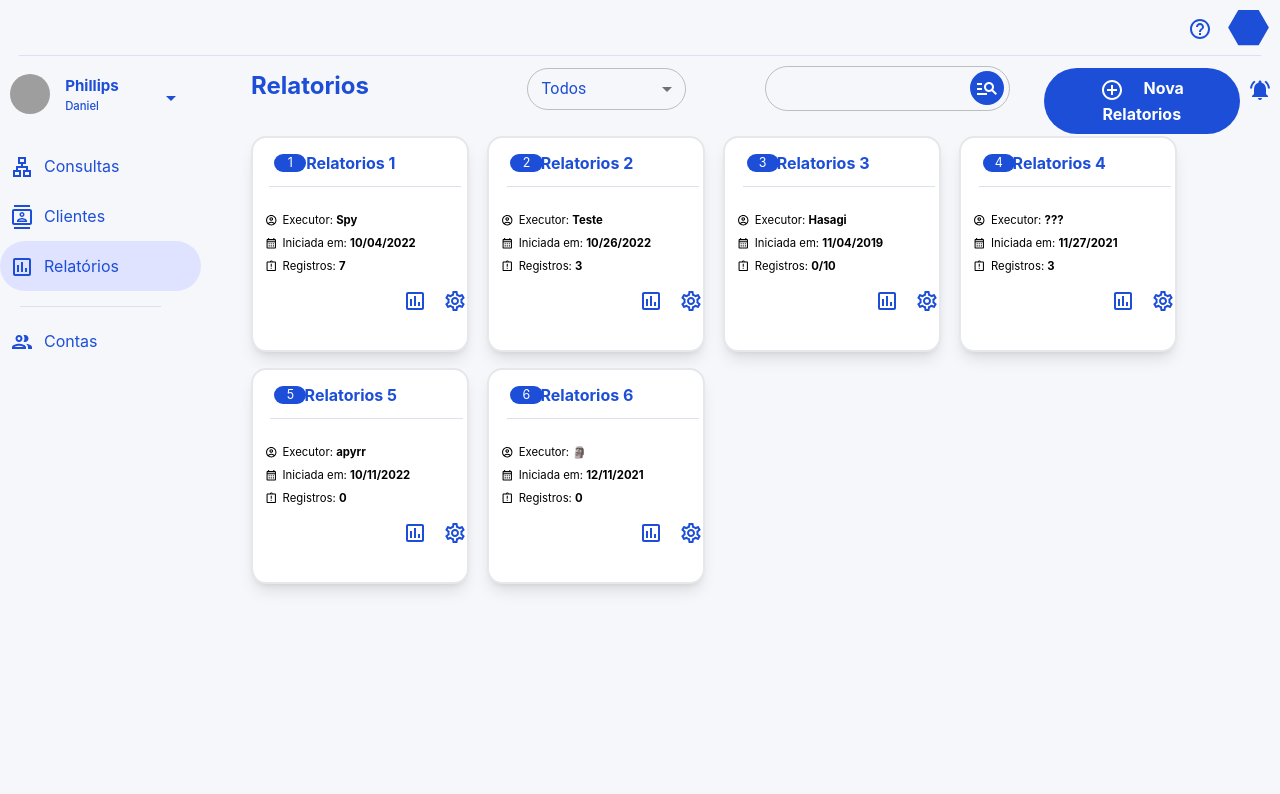
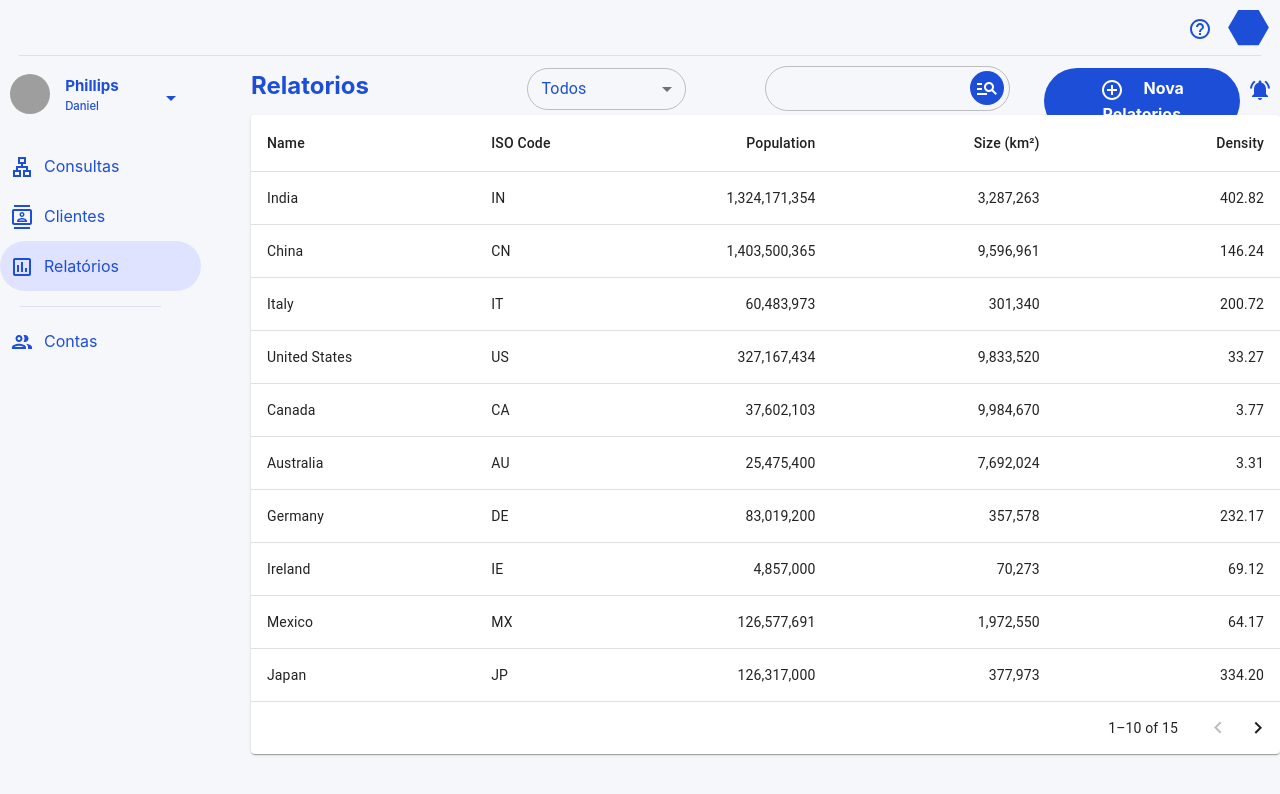
Before and after one commit to randolfdev/Frontend-SunWay, a React (Create React App) app: page /Relatorios in a window 1280 px wide. Shown: the top 794 px of the page. Built offline with nearby package versions, Linux system fonts and the light colour scheme; grey boxes are pictures that could not be loaded; the HTML template or start-up script is replaced by a standard one.

Commit message:
relatorio update

```diff
--- a/src/components/Relatorios/RelatorioItem.tsx
+++ b/src/components/Relatorios/RelatorioItem.tsx
@@ -7,12 +7,12 @@
 import { IconButton } from "@mui/material";
 import { createTheme } from "@mui/material/styles";
 import { ThemeProvider } from "@emotion/react";
-interface ClienteItemProps {
+interface RelatorioItemProps {
   filterValue: number,
   showQuery: string | undefined
 }
 
-export default function ClienteItem({filterValue, showQuery}:ClienteItemProps ) {
+export default function RelatorioItem({filterValue, showQuery}:RelatorioItemProps ) {
   const Relatorios = [{ id: 1, Executor: "Spy", inicio: "10/04/2022", Registros: 7 }, { id: 2, Executor: "Teste", inicio: "10/26/2022", Registros: 3 }, { id: 3, Executor: "Hasagi", inicio: "11/04/2019", Registros:"0/10" }, { id: 4, Executor: "???", inicio: "11/27/2021", Registros: 3 }, { id: 5, Executor: "apyrr", inicio: "10/11/2022", Registros: 0 }, {id: 6, Executor: "🗿", inicio: "12/11/2021", Registros: 0}];
   let dateFilter: Date;
   if (filterValue > 0) {
@@ -43,12 +43,12 @@
         if(dataInicio > dateFilter.getTime()){
           if (val.Executor.toLowerCase().includes(textoPesquisa.toLowerCase())) {
             return (
-              <div key={key} className="ClienteItem shadow-lg">
-                <div className="ClienteItemHeader">
-                  <div className="ClienteItemId">{val.id}</div>
+              <div key={key} className="RelatorioItem shadow-lg">
+                <div className="RelatorioItemHeader">
+                  <div className="RelatorioItemId">{val.id}</div>
                   <span>Relatorios {key + 1}</span>
                 </div>
-                <div className="ClienteCorpo">
+                <div className="RelatorioCorpo">
                   <li className="QueryFormatli">
 
                     <ul className="QueryFormatul"><AccountCircleOutlinedIcon sx={{ fontSize: 12.5 }} className="QueryIcon" />Executor: <b>{val.Executor}</b></ul>
--- a/src/components/Relatorios/Relatorios.css
+++ b/src/components/Relatorios/Relatorios.css
@@ -1,4 +1,4 @@
-.RelatoriosGrid {
+.TableContainer {
     display: grid;
     grid-auto-rows: 1fr;
     grid-template-columns: 23.5% 23.5% 23.5% 23.5%;
@@ -16,7 +16,7 @@
     width: 100%;
 }
 
-.ClienteItemId {
+.RelatorioItemId {
     position: relative;
     float: left;
     left: 10%;
@@ -28,7 +28,7 @@
     border-radius: 9999px;
 }
 
-.ClienteCorpo {
+.RelatorioCorpo {
     position: relative;
     height: 100%;
     text-align: left;
@@ -39,7 +39,7 @@
 
 }
 
-.ClienteItem {
+.RelatorioItem {
     display: inline-grid;
     background-color: white;
     width: 100%;
@@ -49,7 +49,7 @@
 
 }
 
-.ClienteItemHeader {
+.RelatorioItemHeader {
     position: relative;
     display: inline;
     top: 15%;
@@ -59,10 +59,10 @@
     margin-bottom: 10px;
 }
 
-.ClienteItemHeader:after {
+.RelatorioItemHeader:after {
     margin-top: 35px;
     margin-left: -71%;
-    content: '';
+    content: "";
     width: 90%;
     background-color: #DCE0F1;
     padding: 0.25px;
@@ -121,9 +121,9 @@
 }
 
 .NavbarRelatoriosSearch {
-    display: 'inline-flex';
+    display: "inline-flex";
     float: left;
-    flex-direction: 'row';
+    flex-direction: "row";
     justify-content: space-between;
     height: 90%;
     width: 30%;
--- a/src/components/Relatorios/Relatorios.tsx
+++ b/src/components/Relatorios/Relatorios.tsx
@@ -1,8 +1,16 @@
 import React, { EventHandler, MouseEventHandler, useState } from "react";
 import Logout from "../Login/Logout";
-import ClienteItem from "./RelatorioItem";
+import RelatorioItem from "./RelatorioItem";
 import Navbar from "./Navbar";
 import { SelectChangeEvent } from "@mui/material";
+import Paper from "@mui/material/Paper";
+import Table from "@mui/material/Table";
+import TableBody from "@mui/material/TableBody";
+import TableCell from "@mui/material/TableCell";
+import TableContainer from "@mui/material/TableContainer";
+import TableHead from "@mui/material/TableHead";
+import TablePagination from "@mui/material/TablePagination";
+import TableRow from "@mui/material/TableRow";
 
 //O PLANO:
 //Navbar com pesquisa, filtro e nova extrção
@@ -14,14 +22,98 @@
 //   // logout: MouseEventHandler
 // }
 
+interface Column {
+  id: "name" | "code" | "population" | "size" | "density";
+  label: string;
+  minWidth?: number;
+  align?: "right";
+  format?: (value: number) => string;
+}
+
+const columns: readonly Column[] = [
+  { id: "name", label: "Name", minWidth: 170 },
+  { id: "code", label: "ISO\u00a0Code", minWidth: 100 },
+  {
+    id: "population",
+    label: "Population",
+    minWidth: 170,
+    align: "right",
+    format: (value: number) => value.toLocaleString("en-US"),
+  },
+  {
+    id: "size",
+    label: "Size\u00a0(km\u00b2)",
+    minWidth: 170,
+    align: "right",
+    format: (value: number) => value.toLocaleString("en-US"),
+  },
+  {
+    id: "density",
+    label: "Density",
+    minWidth: 170,
+    align: "right",
+    format: (value: number) => value.toFixed(2),
+  },
+];
+
+interface Data {
+  name: string;
+  code: string;
+  population: number;
+  size: number;
+  density: number;
+}
+
+function createData(
+  name: string,
+  code: string,
+  population: number,
+  size: number,
+): Data {
+  const density = population / size;
+  return { name, code, population, size, density };
+}
+
+const rows = [
+  createData("India", "IN", 1324171354, 3287263),
+  createData("China", "CN", 1403500365, 9596961),
+  createData("Italy", "IT", 60483973, 301340),
+  createData("United States", "US", 327167434, 9833520),
+  createData("Canada", "CA", 37602103, 9984670),
+  createData("Australia", "AU", 25475400, 7692024),
+  createData("Germany", "DE", 83019200, 357578),
+  createData("Ireland", "IE", 4857000, 70273),
+  createData("Mexico", "MX", 126577691, 1972550),
+  createData("Japan", "JP", 126317000, 377973),
+  createData("France", "FR", 67022000, 640679),
+  createData("United Kingdom", "GB", 67545757, 242495),
+  createData("Russia", "RU", 146793744, 17098246),
+  createData("Nigeria", "NG", 200962417, 923768),
+  createData("Brazil", "BR", 210147125, 8515767),
+];
+
 
 export default function Relatorios() {
+
+  const [page, setPage] = React.useState(0);
+  const [rowsPerPage, setRowsPerPage] = React.useState(10);
+
 
   const [showQuery, setShowQuery] = useState<string>("");
 
   const [filterValue, setFilterValue] = useState<number>(0);
 
-  const handleShowQueryState = (e: React.ChangeEvent<HTMLInputElement>) =>  {
+
+  const handleChangePage = (event: unknown, newPage: number) => {
+    setPage(newPage);
+  };
+
+  const handleChangeRowsPerPage = (event: React.ChangeEvent<HTMLInputElement>) => {
+    setRowsPerPage(+event.target.value);
+    setPage(0);
+  };
+
+  const handleShowQueryState = (e: React.ChangeEvent<HTMLInputElement>) => {
     setShowQuery(e.target.value);
   };
 
@@ -31,17 +123,64 @@
 
   function handleFilterValue(e: SelectChangeEvent<number>) {
     const filtro = e.target.value as number;
-    setFilterValue (filtro);
+    setFilterValue(filtro);
   }
 
   return (
 
     <div className="RelatoriosWrapper">
       <Navbar filterValue={filterValue} handleFilterValue={handleFilterValue} handleSearchPress={handleSearchPress} handleShowQueryState={handleShowQueryState} />
-      <div className="RelatoriosGrid">
-        <ClienteItem showQuery = {showQuery}
-          filterValue = {filterValue}/>
+      <div className="RelatorioTable">
+        <Paper sx={{ width: "100%", overflow: "hidden" }}>
+          <TableContainer sx={{ maxHeight: 600 }}>
+            <Table stickyHeader aria-label="sticky table">
+              <TableHead>
+                <TableRow>
+                  {columns.map((column) => (
+                    <TableCell
+                      key={column.id}
+                      align={column.align}
+                      style={{ minWidth: column.minWidth }}
+                    >
+                      {column.label}
+                    </TableCell>
+                  ))}
+                </TableRow>
+              </TableHead>
+              <TableBody>
+                {rows
+                  .slice(page * rowsPerPage, page * rowsPerPage + rowsPerPage)
+                  .map((row) => {
+                    return (
+                      <TableRow hover role="checkbox" tabIndex={-1} key={row.code}>
+                        {columns.map((column) => {
+                          const value = row[column.id];
+                          return (
+                            <TableCell key={column.id} align={column.align}>
+                              {column.format && typeof value === "number"
+                                ? column.format(value)
+                                : value}
+                            </TableCell>
+                          );
+                        })}
+                      </TableRow>
+                    );
+                  })}
+              </TableBody>
+            </Table>
+          </TableContainer>
+          <TablePagination
+            rowsPerPageOptions={[5]}
+            component="div"
+            count={rows.length}
+            rowsPerPage={rowsPerPage}
+            page={page}
+            onPageChange={handleChangePage}
+            onRowsPerPageChange={handleChangeRowsPerPage}
+          />
+        </Paper>
       </div>
     </div>
+
   );
 }
```
